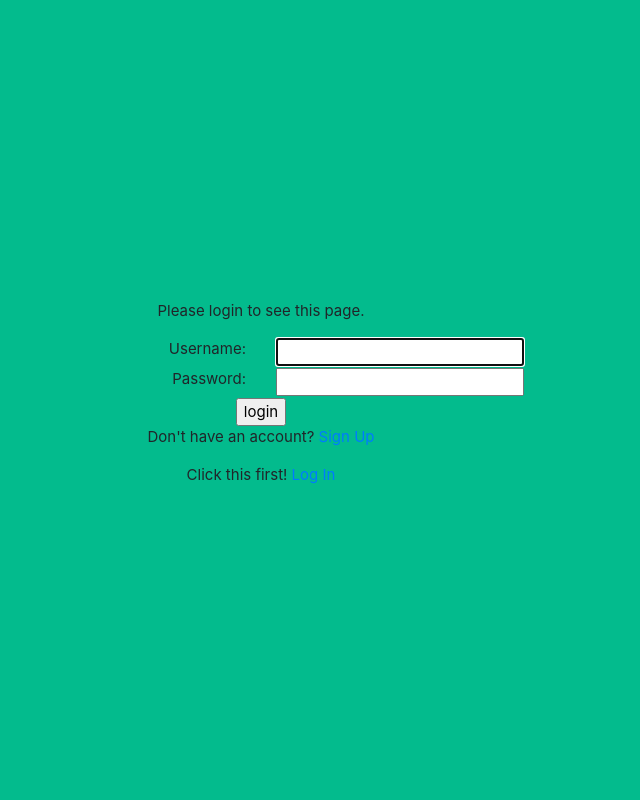
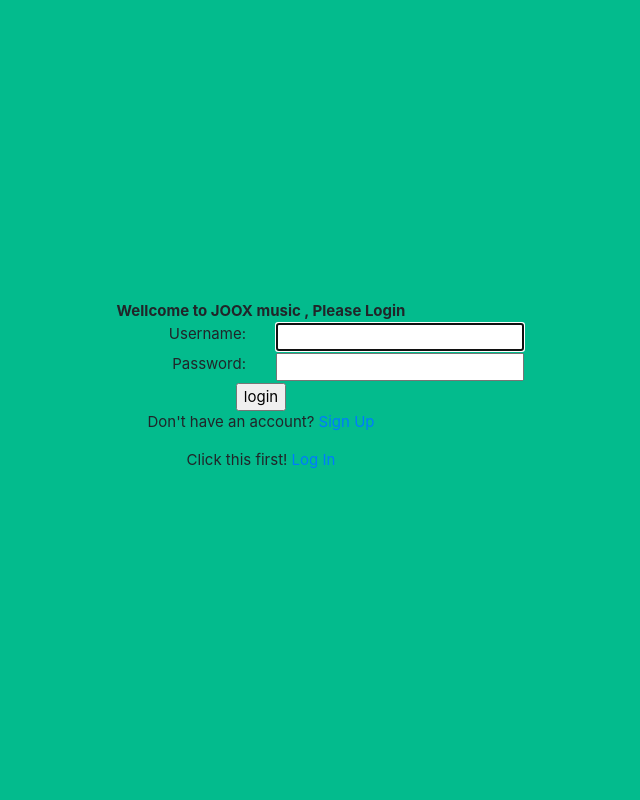
Before and after one commit to Zaenur736/SSIP-Final, a Django app: page /accounts/login/?next=/album/ in a window 1280 px wide. Shown: the whole page, without its empty margins (379-1019 px from the left). Run offline with Django 3.2, Linux system fonts and the light colour scheme; some libraries are stand-ins or nearby versions.

Commit message:
Update login.html

```diff
--- a/project/templates/registration/login.html
+++ b/project/templates/registration/login.html
@@ -27,7 +27,7 @@
             <p>Your account doesn't have access to this page. To proceed,
                 please login with an account that has access.</p>
             {% else %}
-            <p>Please login to see this page.</p>
+            <b>Wellcome to JOOX music , Please Login</b>
             {% endif %}
             {% endif %}
         </div>
```
